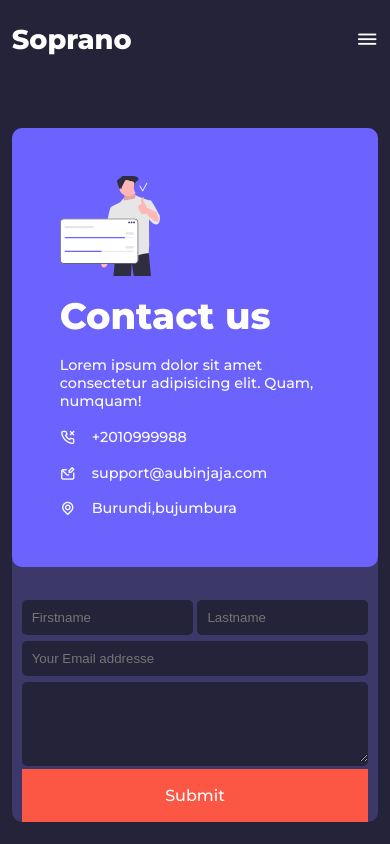
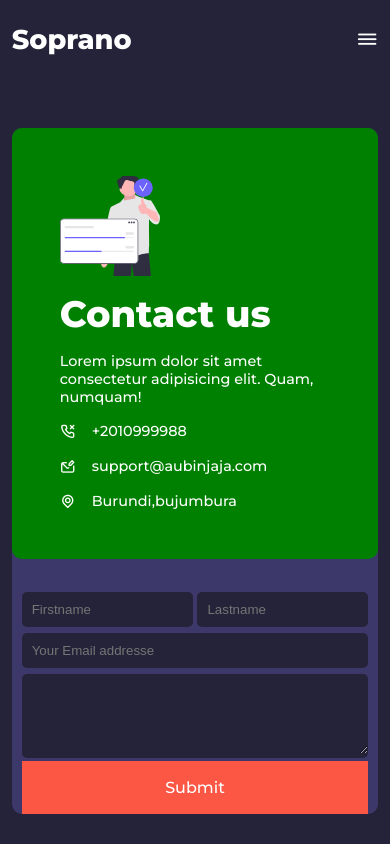
Before and after one commit to sopranoelfuego/onlinecourses_ui, a plain HTML site: page contact.html in a window 390 px wide. Shown: the top 844 px of the page. Drawn offline with nearby package versions, Linux system fonts and the light colour scheme.

Commit message:
contact view

```diff
--- a/styles/contact.css
+++ b/styles/contact.css
@@ -147,6 +147,7 @@ input {
 
     .contact__container .contact__info{
         position: static;
+        height:fit-content;
 
     }
 
@@ -176,7 +177,10 @@ input {
         height:fit-content;
     }
     .contact__container .contact__info{
+        position: static;
+        background-color:green;
         width: 100%;
+        height:fit-content;
         max-width: none;
     }
 }
```
